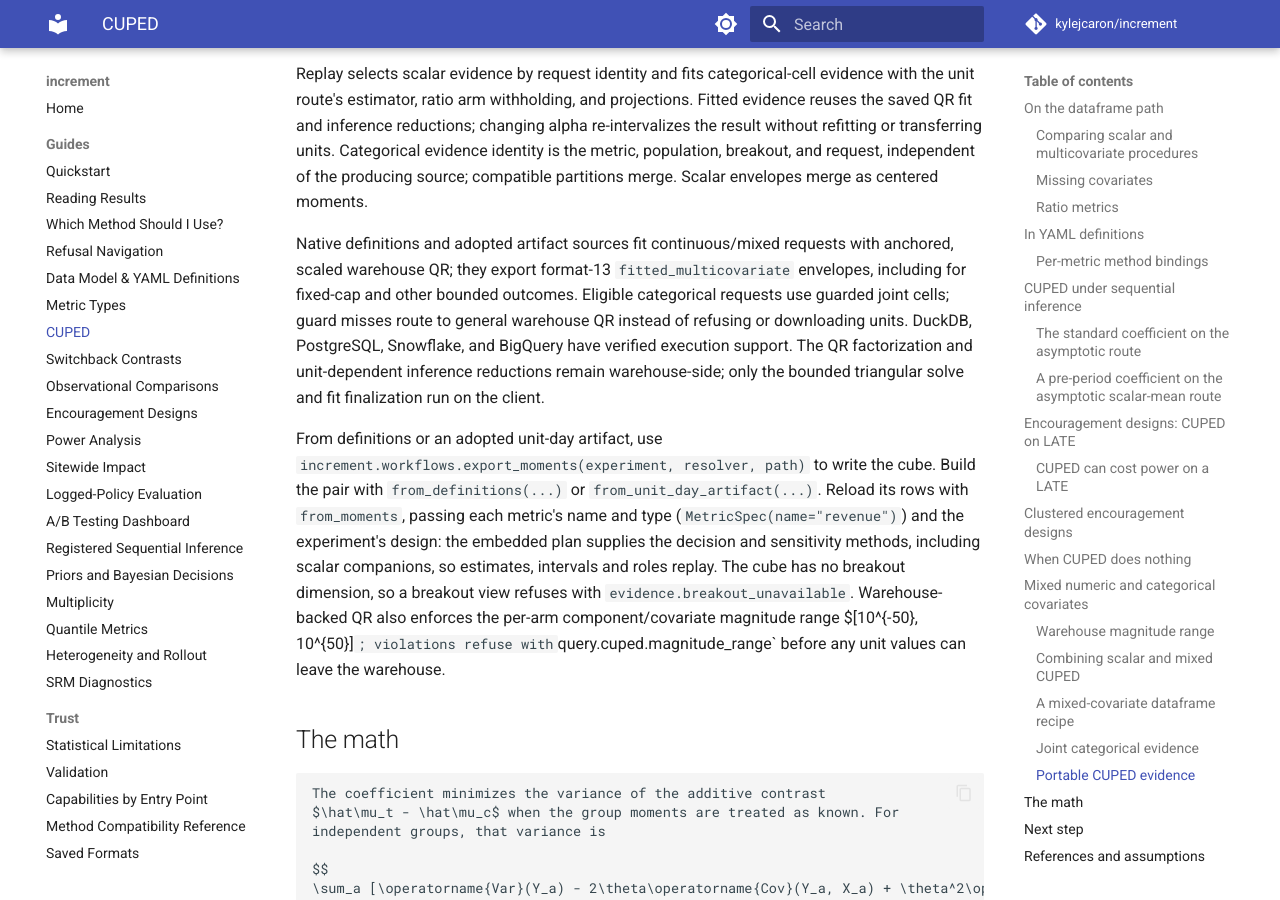
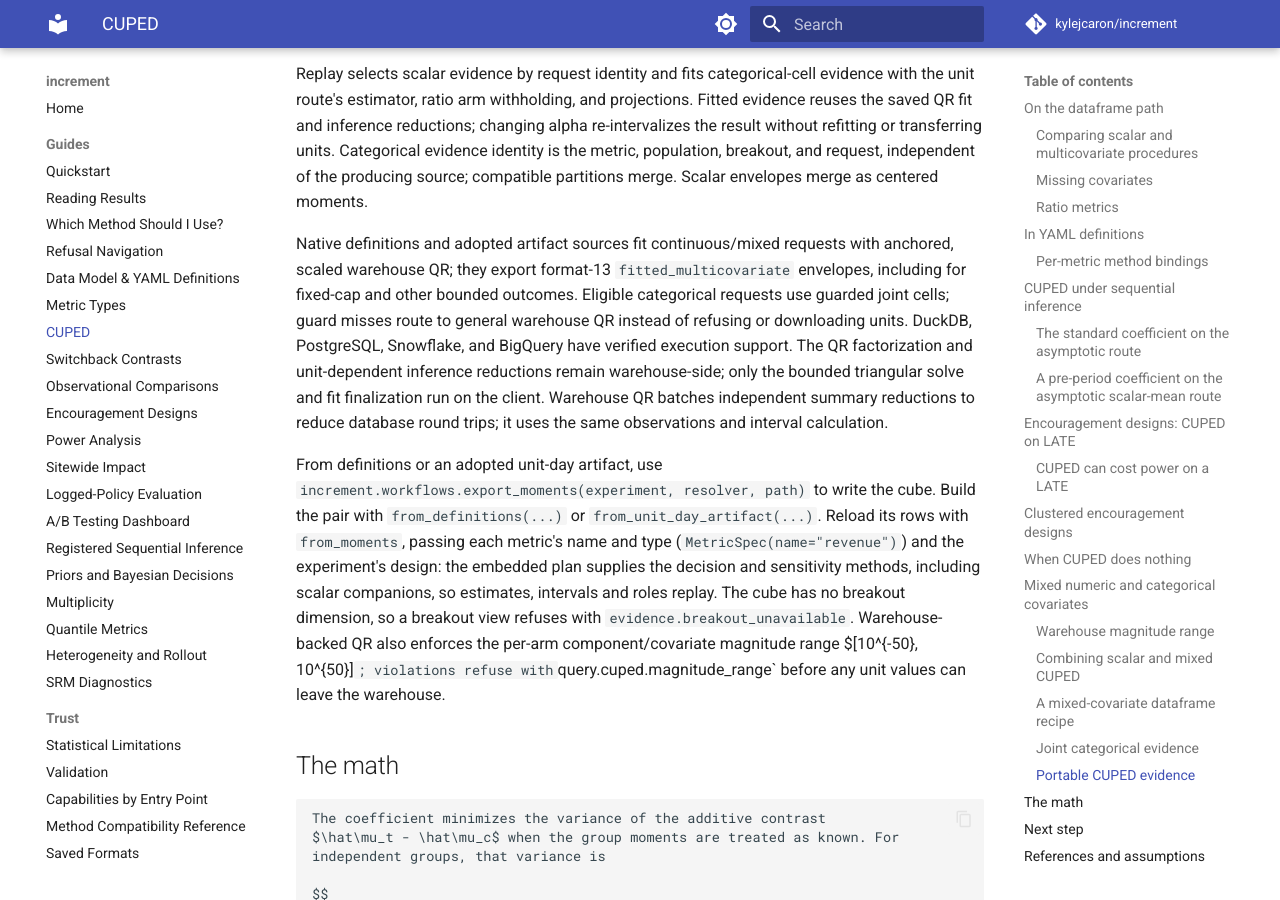
Before and after one commit to kylejcaron/increment, an MkDocs documentation site: the page built from docs/guides/cuped.md, in a window 1280 px wide and 900 px high, scrolled down 20885 px. Built offline with MkDocs 1.6.1 and Material for MkDocs 9.7.7, drawn with Linux system fonts in a browser that asks for light colours; comment, search, counter and statistics services are not loaded.

Commit message:
docs: describe batched warehouse CUPED QR reductions

```diff
--- a/docs/guides/cuped.md
+++ b/docs/guides/cuped.md
@@ -1161,6 +1161,8 @@
 The QR factorization and unit-dependent inference reductions remain
 warehouse-side; only the bounded triangular solve and fit finalization run on
 the client.
+Warehouse QR batches independent summary reductions to reduce database round trips;
+it uses the same observations and interval calculation.
 
 From definitions or an adopted unit-day artifact, use
 `increment.workflows.export_moments(experiment, resolver, path)` to write the
```
